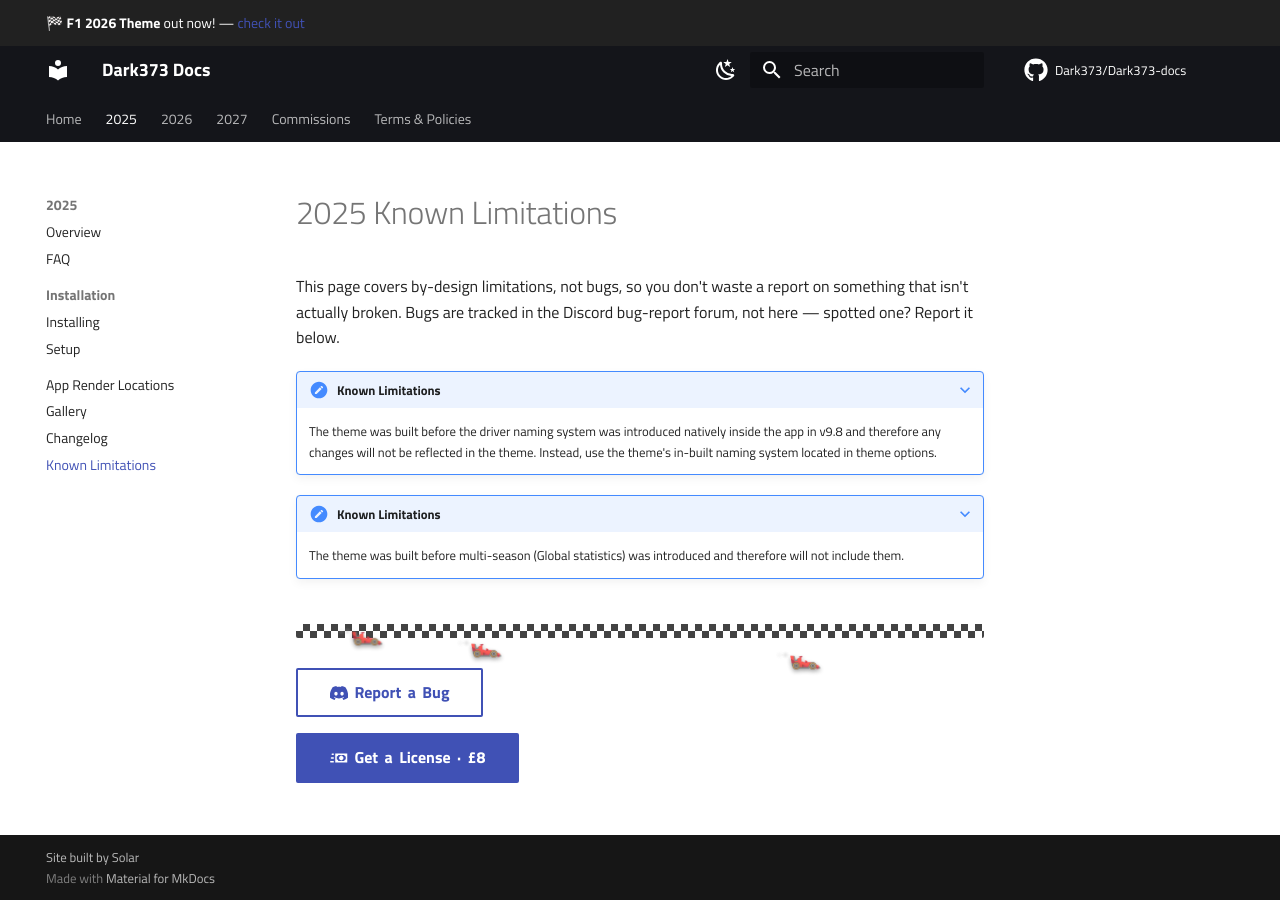
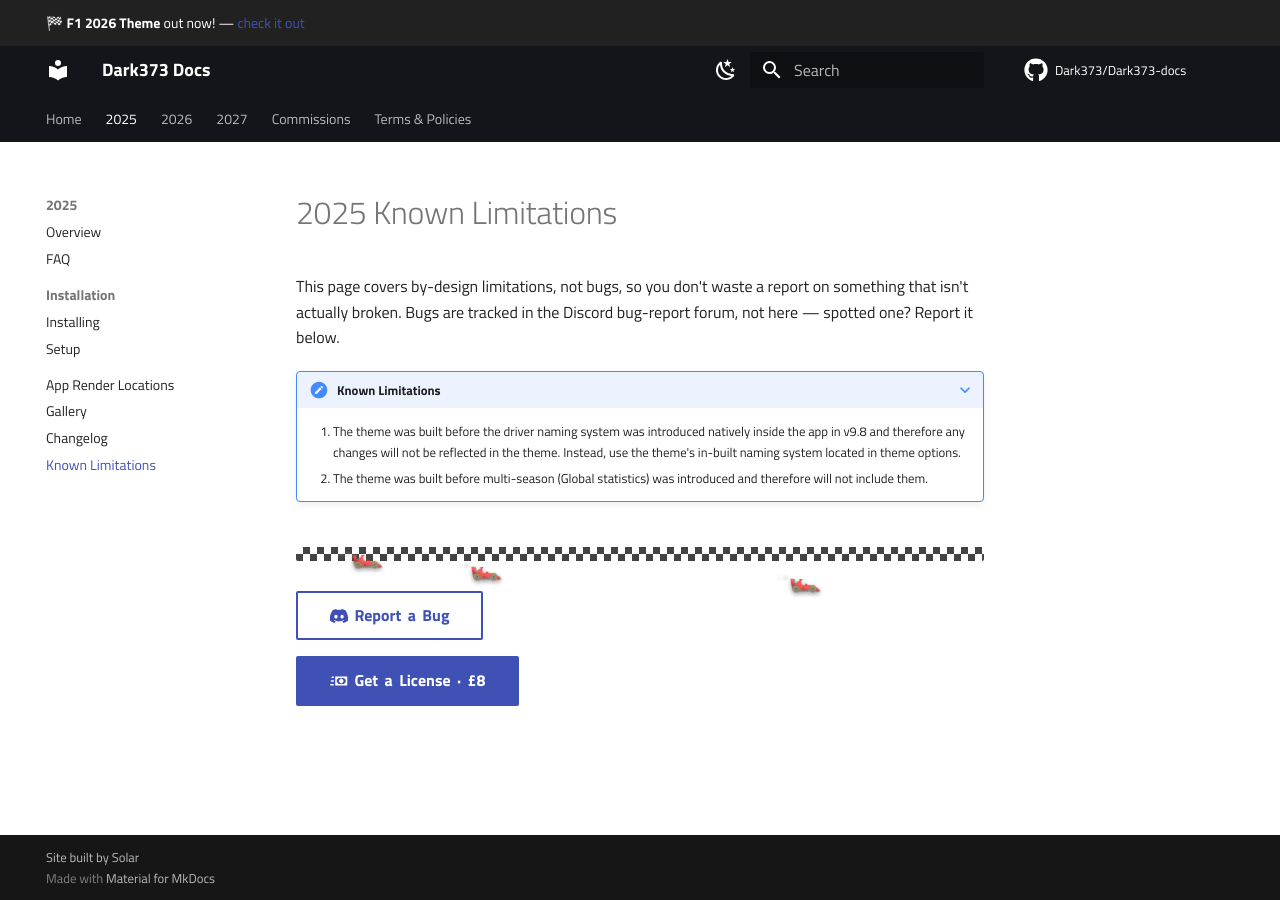
Before and after one commit to Dark373/Dark373-docs, an MkDocs documentation site: the page built from docs/f1-2025-theme/known-bugs.md, in a window 1280 px wide. Built offline with MkDocs 1.6.1 and Material for MkDocs 9.7.7, drawn with Linux system fonts in a browser that asks for light colours; comment, search, counter and statistics services are not loaded.

Commit message:
Update known-bugs.md

```diff
--- a/docs/f1-2025-theme/known-bugs.md
+++ b/docs/f1-2025-theme/known-bugs.md
@@ -5,10 +5,8 @@ report on something that isn't actually broken. Bugs are tracked in the
 Discord bug-report forum, not here — spotted one? Report it below.
 
 ???+ note "Known Limitations"
-     The theme was built before the driver naming system was introduced natively inside the app in v9.8 and therefore any changes will not be reflected in the theme. Instead, use the theme's in-built naming system located in theme options.
-
-???+ note "Known Limitations"
-     The theme was built before multi-season (Global statistics) was introduced and therefore will
+     1. The theme was built before the driver naming system was introduced natively inside the app in v9.8 and therefore any changes will not be reflected in the theme. Instead, use the theme's in-built naming system located in theme options.
+     2. The theme was built before multi-season (Global statistics) was introduced and therefore will
      not include them.
 
 <div class="checker-divider"></div>
```
